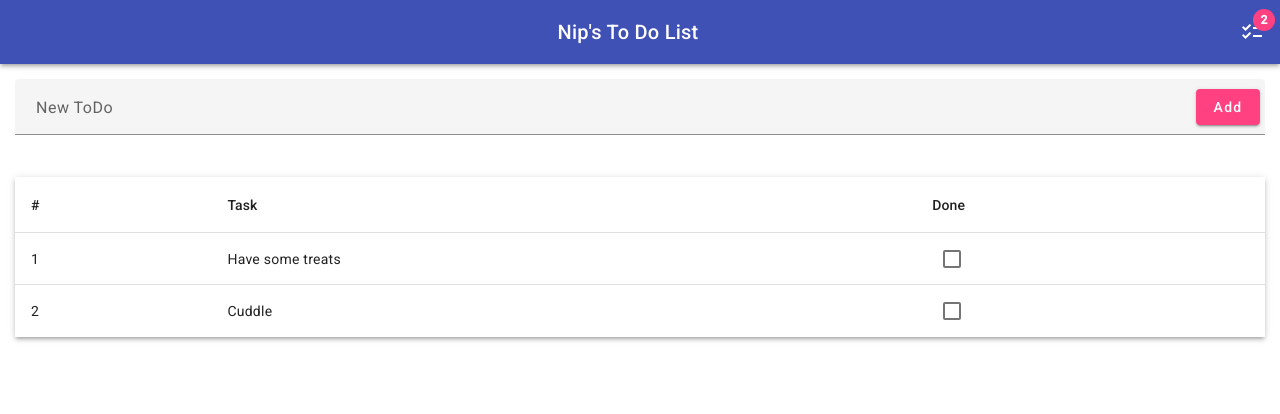
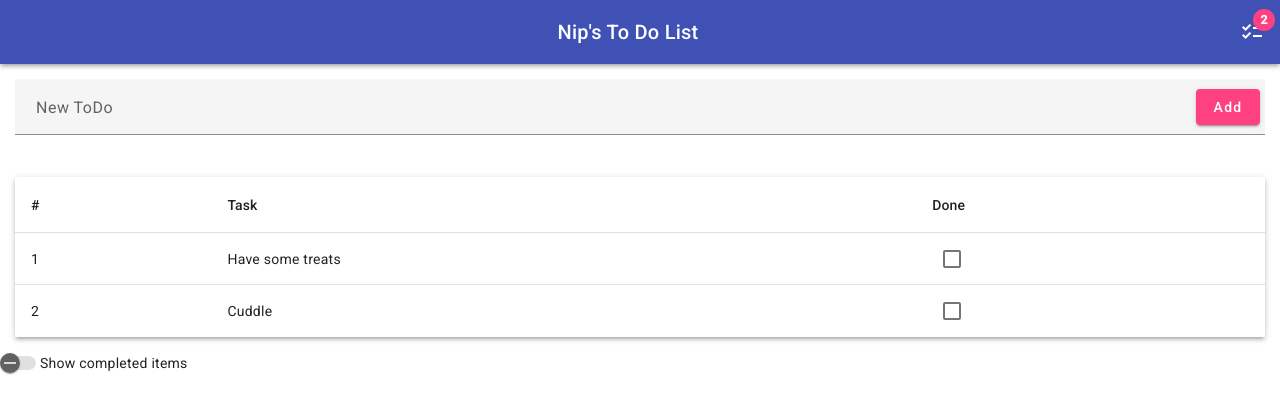
Before and after one commit to hollowmatt/pro-ng, an Angular app in the folder ch2/todo/: page / in a window 1280 px wide. Shown: the top 414 px of the page. Built offline with nearby package versions, Linux system fonts and the light colour scheme.

Commit message:
show/hide complete

```diff
--- a/ch2/todo/src/app/app.component.html
+++ b/ch2/todo/src/app/app.component.html
@@ -45,4 +45,11 @@
   </table>
 </div>
 
+<div class="toggleContainer">
+  <span class="spacer"></span>
+  <mat-slide-toggle [(ngModel)]="showComplete">
+    Show completed items
+  </mat-slide-toggle>
+  <span class="spacer"></span>
+</div>
 <router-outlet />
--- a/ch2/todo/src/app/app.component.ts
+++ b/ch2/todo/src/app/app.component.ts
@@ -42,7 +42,7 @@
   }
 
   get items(): readonly TodoItem[] {
-    return this.list.items.filter(item => !item.complete);
+    return this.list.items.filter(item => this.showComplete || !item.complete);
   }
 
   addItem(newItem: string) {
@@ -50,4 +50,6 @@
       this.list.addItem(newItem);
     }
   }
+
+  showComplete: boolean = false;
 }
```
